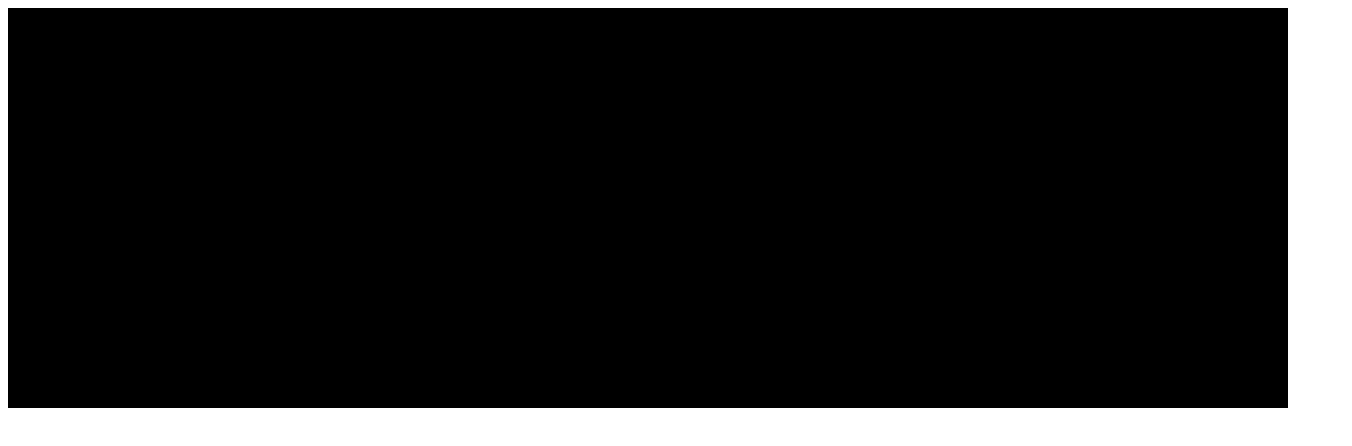
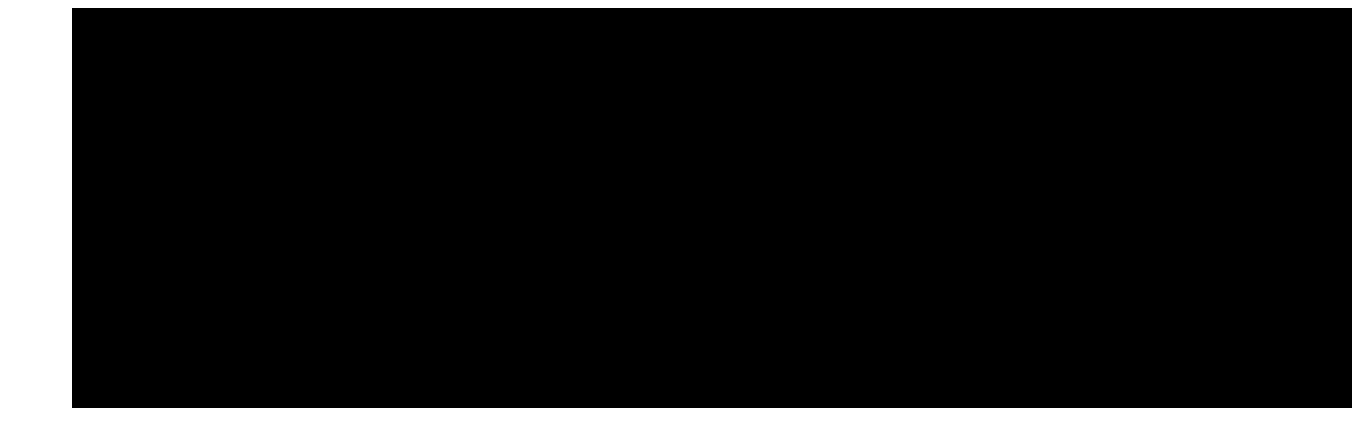
Before and after one commit to ImperiousCaesar/ImperiousCaesar.github.io, a plain HTML site: page index.html in a window 1280 px wide. Shown: the whole page, 1352 px wide, since content can reach past the window. Drawn offline with Linux system fonts and the light colour scheme.

Commit message:
Update index.html

```diff
--- a/index.html
+++ b/index.html
@@ -6,7 +6,7 @@
 
   <body>
 
-  <div id = "lowerhalf" style = "position:absolute;height:50%;width:100%;background-color:black;margin-left:0px;margin-right:0px;"></div>
+  <div id = "lowerhalf" style = "position:absolute;height:50%;width:100%;background-color:black;margin-left:5%;margin-right:5%;"></div>
 
   </body>
 </html>
```
